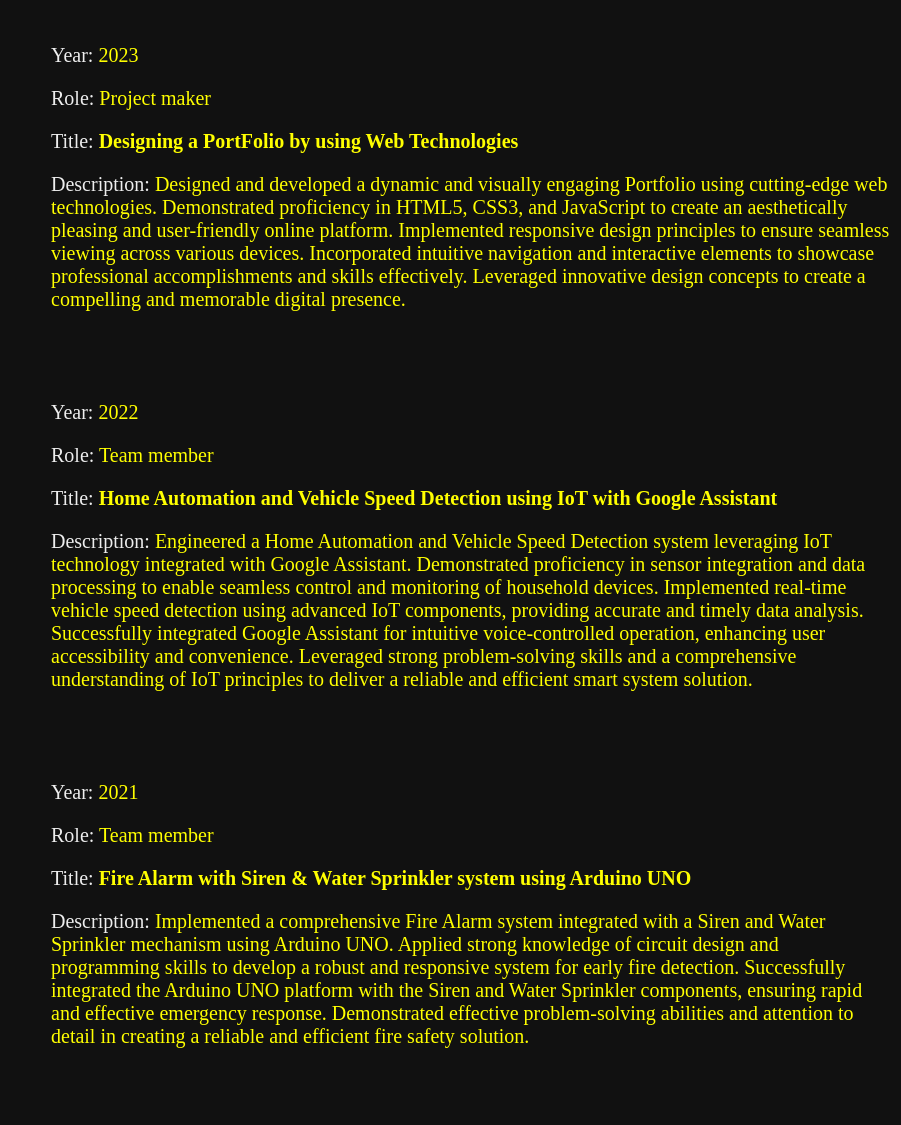
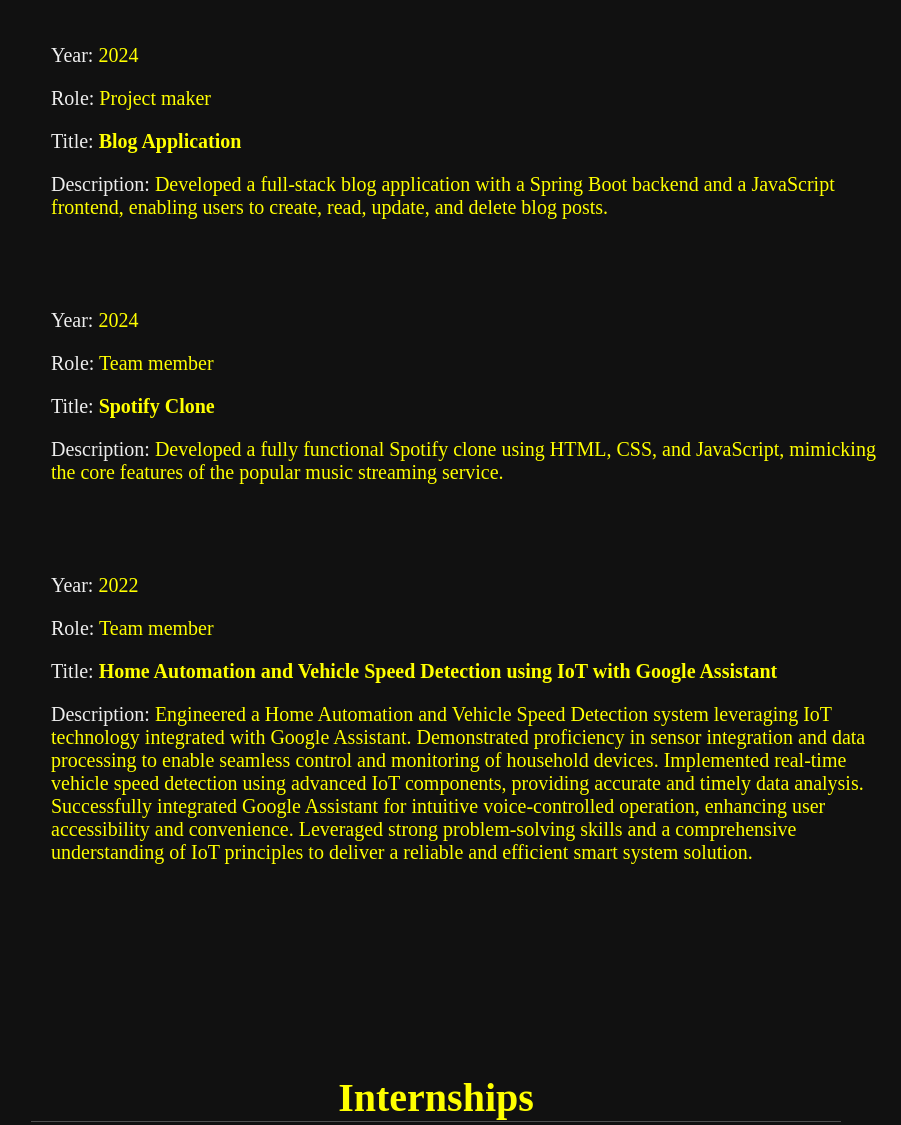
Before and after one commit to MahaboobBashaShaik458/Resume, a plain HTML site: page index.html in a window 1280 px wide. Shown: the part 2720-3845 px from the top of the page, without its empty margins (379-1280 px from the left). Drawn offline with Linux system fonts and the light colour scheme.

Commit message:
Add files via upload

```diff
--- a/index.html
+++ b/index.html
@@ -138,16 +138,18 @@
         </div>
     <div class="Row">
         <div class="det">
-    <h3><span>Year: </span>2023</h3>
+    <h3><span>Year: </span>2024</h3>
     <h3><span>Role: </span>Project maker</h3>
-    <h3><span>Title: </span><b>Designing a PortFolio by using Web Technologies</b></h3>
-    <h3><span>Description: </span>Designed and developed a dynamic and visually engaging Portfolio
-        using cutting-edge web technologies. Demonstrated proficiency in HTML5, CSS3, and JavaScript
-        to create an aesthetically pleasing and user-friendly online platform. Implemented responsive
-        design principles to ensure seamless viewing across various devices. Incorporated intuitive
-        navigation and interactive elements to showcase professional accomplishments and skills effectively.
-        Leveraged innovative design concepts to create a compelling and memorable digital presence.</h3>
+    <h3><span>Title: </span><b>Blog Application</b></h3>
+    <h3><span>Description: </span>Developed a full-stack blog application with a Spring Boot backend and a JavaScript frontend, enabling users to create, read, update, and delete blog posts.</h3>
         </div>
+        <div class="Row">
+            <div class="det">
+   <h3><span>Year: </span>2024</h3>
+   <h3><span>Role: </span>Team member</h3>
+   <h3><span>Title: </span><b>Spotify Clone</b></h3>
+   <h3><span>Description: </span>Developed a fully functional Spotify clone using HTML, CSS, and JavaScript, mimicking the core features of the popular music streaming service.</h3>
+           </div>
     <div class="Row">
         <div class="det">
     <h3><span>Year: </span>2022</h3>
@@ -160,18 +162,6 @@
         Successfully integrated Google Assistant for intuitive voice-controlled operation, enhancing user
         accessibility and convenience. Leveraged strong problem-solving skills and a comprehensive understanding
         of IoT principles to deliver a reliable and efficient smart system solution.</h3>
-            </div>
-    <div class="Row">
-             <div class="det">
-    <h3><span>Year: </span>2021</h3>
-    <h3><span>Role: </span>Team member</h3>
-    <h3><span>Title: </span><b>Fire Alarm with Siren & Water Sprinkler system using Arduino UNO</b></h3>
-    <h3><span>Description: </span>Implemented a comprehensive Fire Alarm system integrated with a Siren and
-        Water Sprinkler mechanism using Arduino UNO. Applied strong knowledge of circuit design and programming
-        skills to develop a robust and responsive system for early fire detection. Successfully integrated the
-        Arduino UNO platform with the Siren and Water Sprinkler components, ensuring rapid and effective emergency
-        response. Demonstrated effective problem-solving abilities and attention to detail in creating a reliable
-        and efficient fire safety solution.</h3>
             </div>
 </div>
 </section>
```
